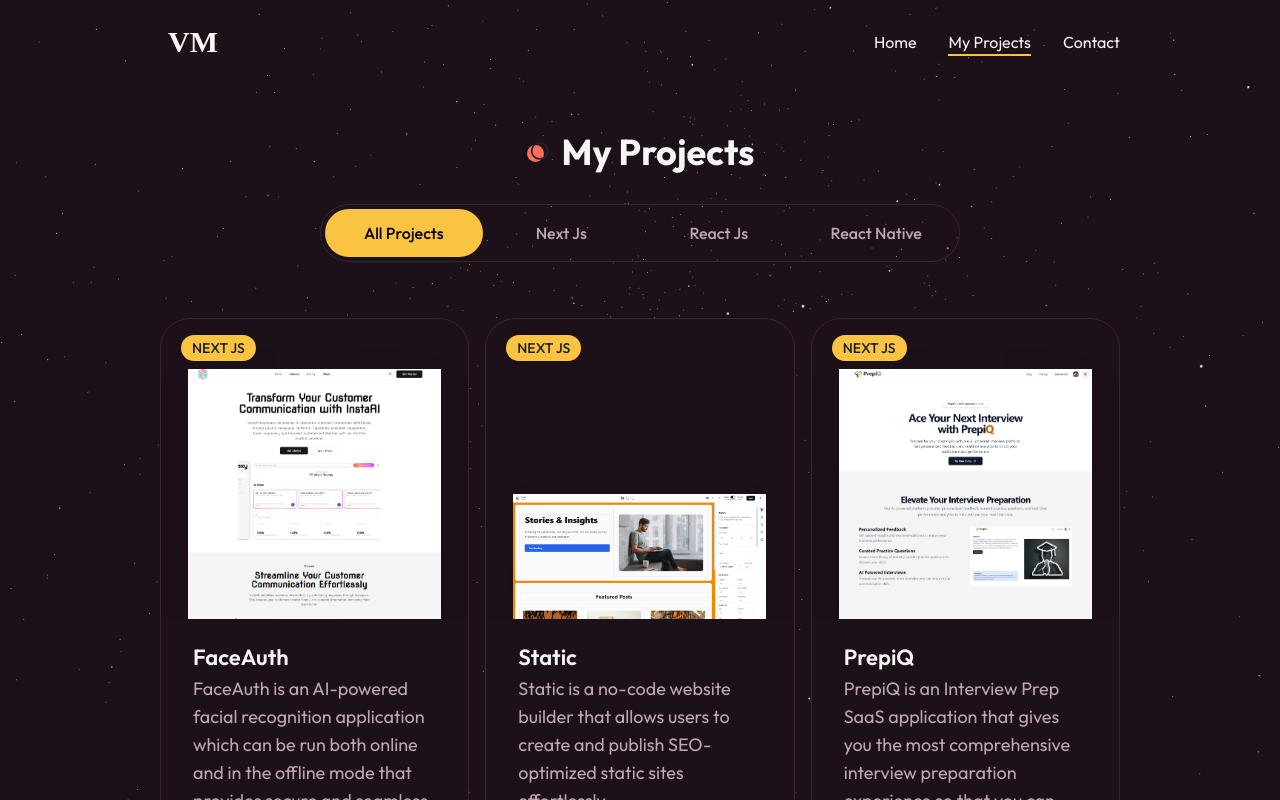
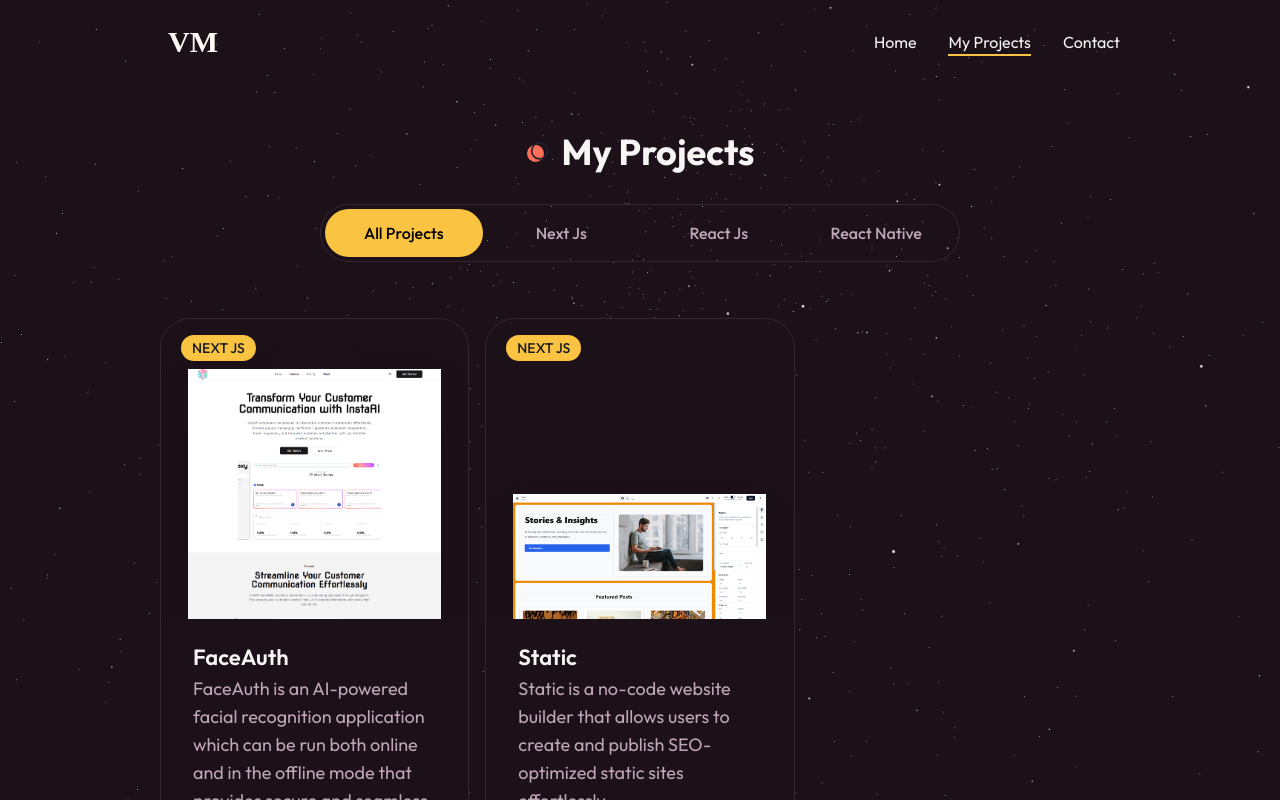
Before and after one commit to Vedaant26/Portfolio-Vedaant, a Next.js app: page /projects in a window 1280 px wide. Shown: the top 800 px of the page. Built offline with nearby package versions, Linux system fonts and the light colour scheme.

Commit message:
Changed the UI

```diff
--- a/components/About.jsx
+++ b/components/About.jsx
@@ -60,8 +60,13 @@ const qualificationData = [
     title: 'experience',
     data: [
       {
-        company: 'FuturixAI & Quantum Works',
-        role: 'AI Developer',
+        company: 'ACM USS chapter',
+        role: 'Front end developer',
+        years: 'Jul 2024 - Jun 2025',
+      },
+      {
+        company: 'FuturixAI',
+        role: 'Full Stack Developer',
         years: 'Oct 2025 - Mar 2026',
       },
     ],
@@ -192,7 +197,7 @@ const About = () => {
                       Tech enthusiast
                     </h3>
                     <p className="subtitle max-w-xl mx-auto lg:mx-0">
-                      I am a final-year student at the B. P. Poddar Institute of Management and Technology, pursuing CSE. I am a tech enthusiast with knowledge of various programming languages and frameworks.
+                      I am a pre-final-year student at University school of Automation and Robotics, pursuing CSE. I am a tech enthusiast with knowledge of various programming languages and frameworks.
                     </p>
 
                     {/* icons */}
--- a/projectData.js
+++ b/projectData.js
@@ -15,15 +15,6 @@ export const projectData = [
         description:
             'Static is a no-code website builder that allows users to create and publish SEO-optimized static sites effortlessly',
         link: 'https://static-akb.vercel.app',
-        github: 'https://github.com/abhirupkumar/static',
-    },
-    {
-        image: '/work/prepiq.png',
-        category: 'next js',
-        name: 'PrepiQ',
-        description:
-            'PrepiQ is an Interview Prep SaaS application that gives you the most comprehensive interview preparation experience so that you can crush your next interview and land the next job offer.',
-        link: 'https://prepiq.vercel.app',
-        github: 'https://github.com/abhirupkumar/prepiq',
+        github: 'https://github.com/Vedaant26/FaceAuth',
     },
 ];
```
